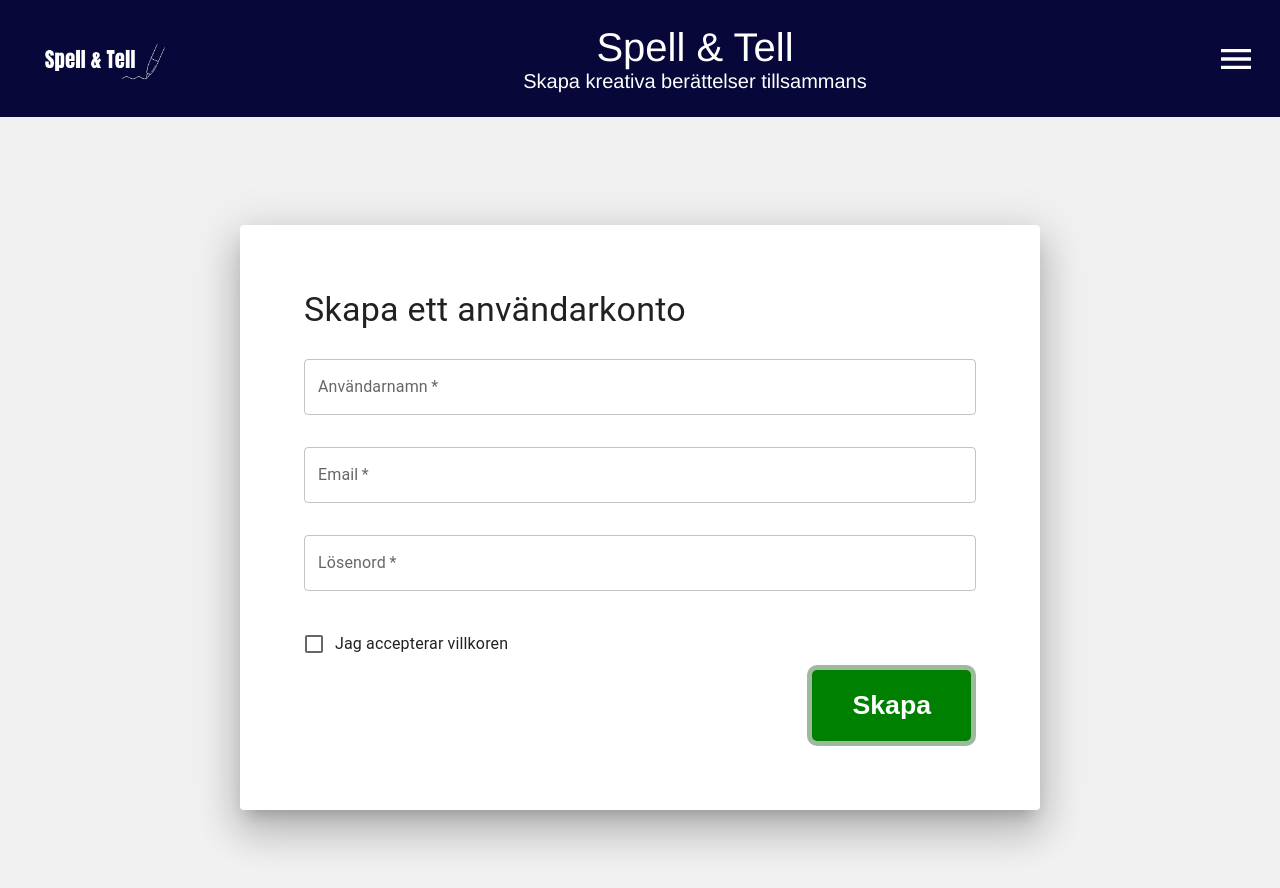
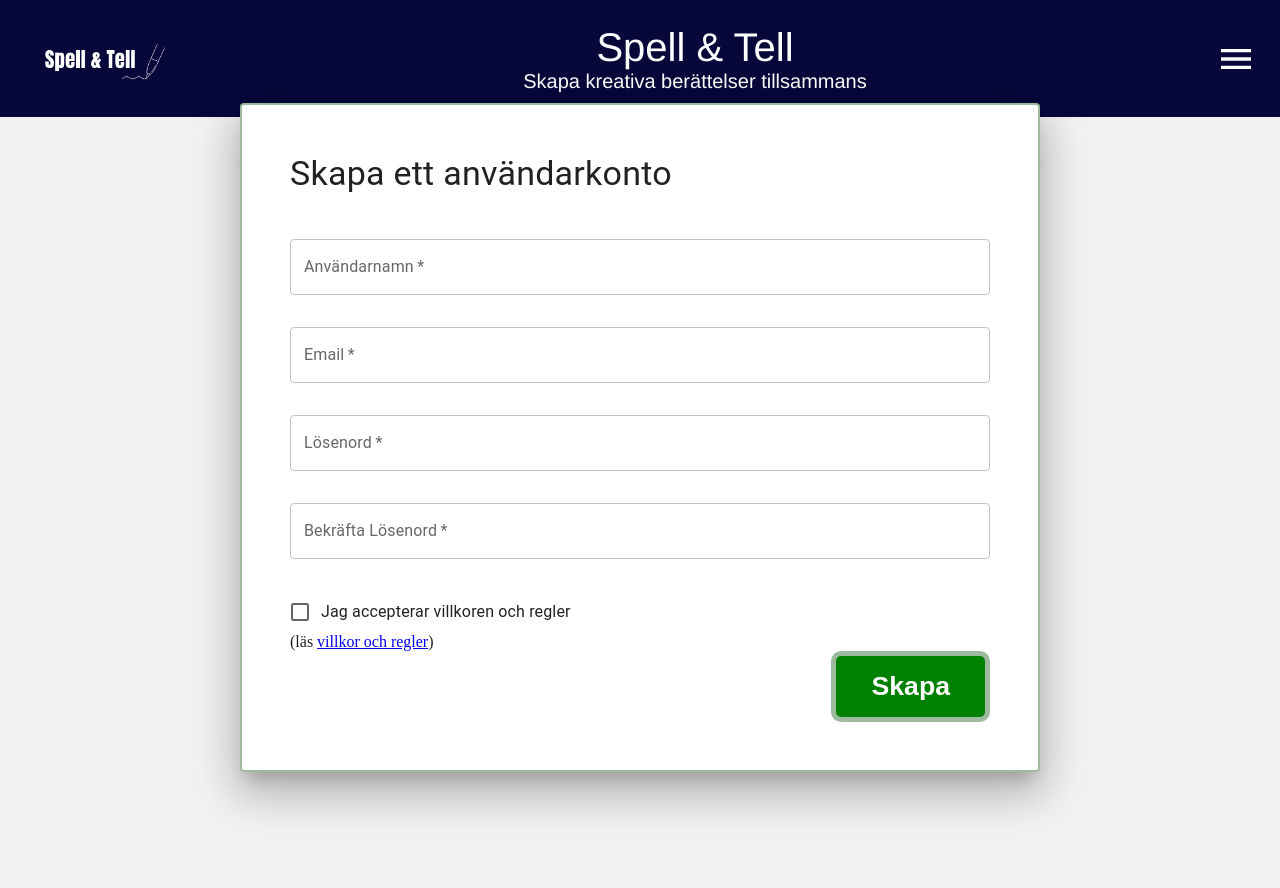
Before and after one commit to leosahlberg/spell-and-tell, a React (Vite) app in the folder client/: page /registration in a window 1280 px wide. Shown: the top 888 px of the page. Built offline with nearby package versions, Linux system fonts and the light colour scheme.

Commit message:
registration and button

```diff
--- a/client/src/components/buttons/button.module.scss
+++ b/client/src/components/buttons/button.module.scss
@@ -1,6 +1,6 @@
 .button{
     background-color: green;
-    padding: 20px 40px;
+    padding: 15px 35px;
     border: 5px solid rgb(158, 186, 158);
     border-radius: 10px;
     color: white;
@@ -8,4 +8,5 @@
 
 .button:hover{
     background-color: rgb(4, 173, 4);
+    cursor: pointer;
 }
--- a/client/src/pages/registration/RegistrationPage.tsx
+++ b/client/src/pages/registration/RegistrationPage.tsx
@@ -6,7 +6,7 @@ import {
   Typography,
   Paper,
 } from "@mui/material";
-import { useNavigate } from "react-router";
+import { Link, useNavigate } from "react-router";
 import Button from "../../components/buttons/Button";
 
 const RegistrationPage = () => {
@@ -19,13 +19,13 @@ const RegistrationPage = () => {
 
   return (
     <div className={styles.registration}>
-      <Paper elevation={24} sx={{ padding: 8, maxWidth: 800, width: "100%" }}>
+      <Paper elevation={24} sx={{ padding: 6, maxWidth: 800, maxHeight: "100vh", marginBottom: 20,  border: "2px solid rgb(158, 186, 158)", }}>
         <Typography variant="h4" gutterBottom>
           Skapa ett användarkonto
         </Typography>
         <form onSubmit={handleSubmit}>
           <TextField
-            sx={{ marginBottom: 4, marginTop: 2 }}
+            sx={{ marginBottom: 4, marginTop: 4 }}
             label="Användarnamn"
             fullWidth
             required
@@ -43,10 +43,18 @@ const RegistrationPage = () => {
             fullWidth
             required
           />
+             <TextField
+            sx={{ marginBottom: 4 }}
+            label="Bekräfta Lösenord"
+            type="password"
+            fullWidth
+            required
+          />
           <FormControlLabel
             control={<Checkbox />}
-            label="Jag accepterar villkoren"
+            label="Jag accepterar villkoren och regler"
           />
+          <p>(läs <Link to="/home"> villkor och regler</Link>)</p>
           <div style={{ display: "flex", justifyContent: "flex-end" }}>
             <Button
               text="Skapa"
--- a/client/src/pages/registration/registrationPage.module.scss
+++ b/client/src/pages/registration/registrationPage.module.scss
@@ -2,6 +2,7 @@
     background-color: rgb(242, 241, 241);
     display: flex;
     justify-content: center;
+    height: 100vh;
+    width: 100vw;
     align-items: center;
-    height: 100vh;
 }
```
